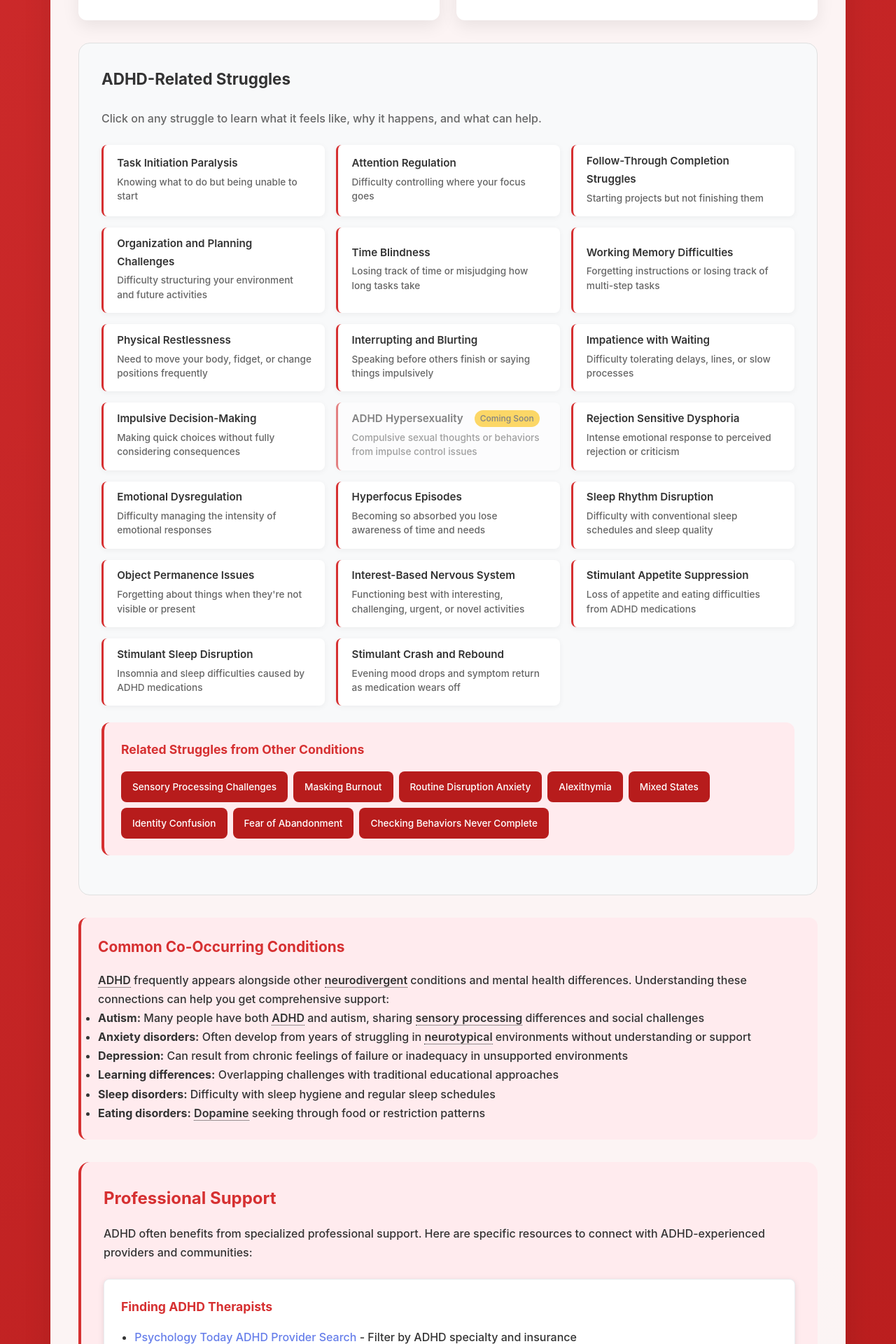
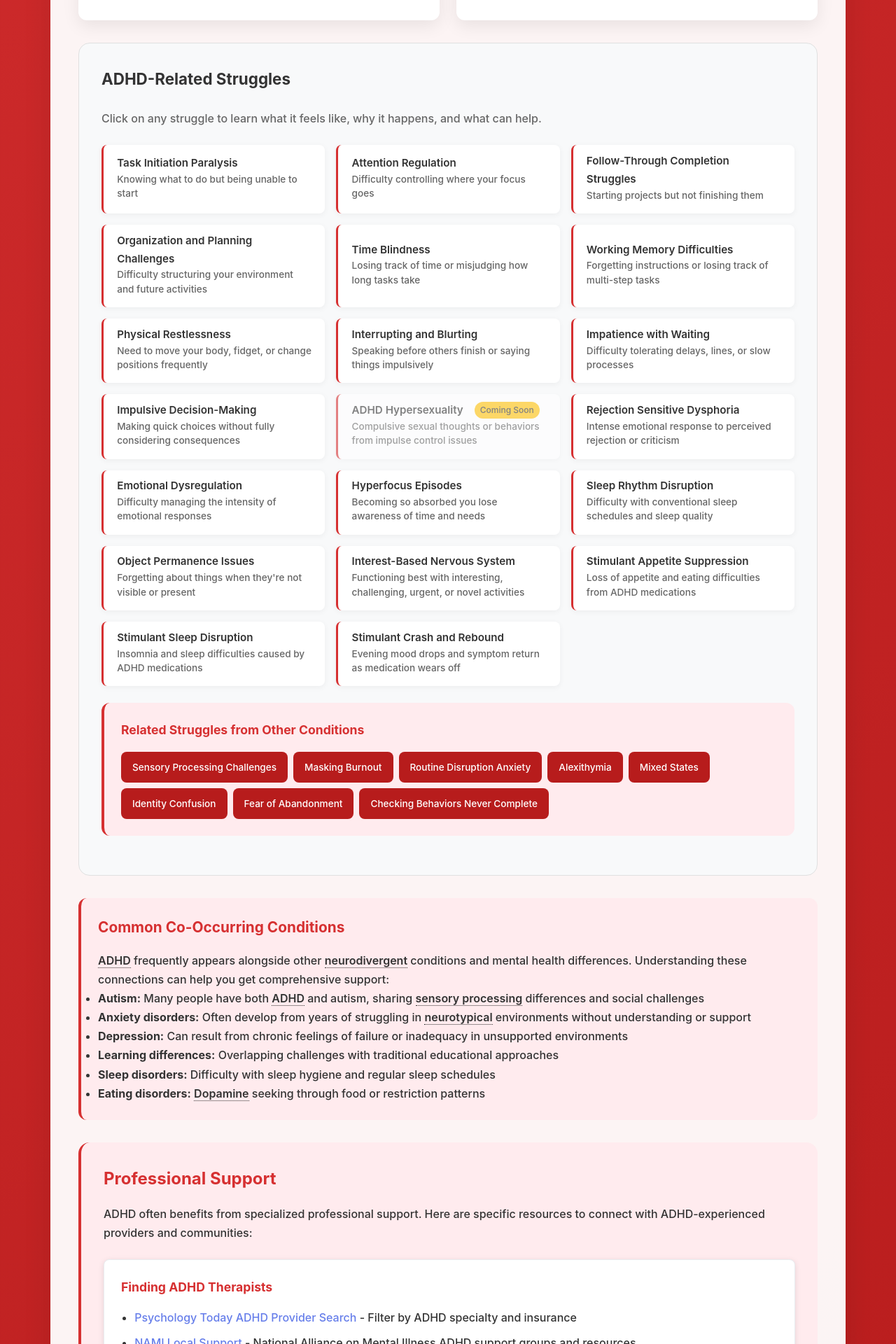
Before and after one commit to neurodivergent-survival-guide/neurodivergent-survival-guide, a Jekyll site: the page built from conditions/adhd.html, in a window 1280 px wide. Shown: the part 2108-4028 px from the top of the page at 70% size. Built offline with Jekyll 4.4.1, drawn with Linux system fonts in a browser that asks for light colours.

Commit message:
Update adhd.html

```diff
--- a/conditions/adhd.html
+++ b/conditions/adhd.html
@@ -215,7 +215,7 @@ slug: adhd
 
     .struggle-title {
         font-weight: 600;
-        margin-bottom: 0.25rem;
+        margin-bottom: 0.0rem;
         font-size: 0.95rem;
         display: flex;
         align-items: center;
```
